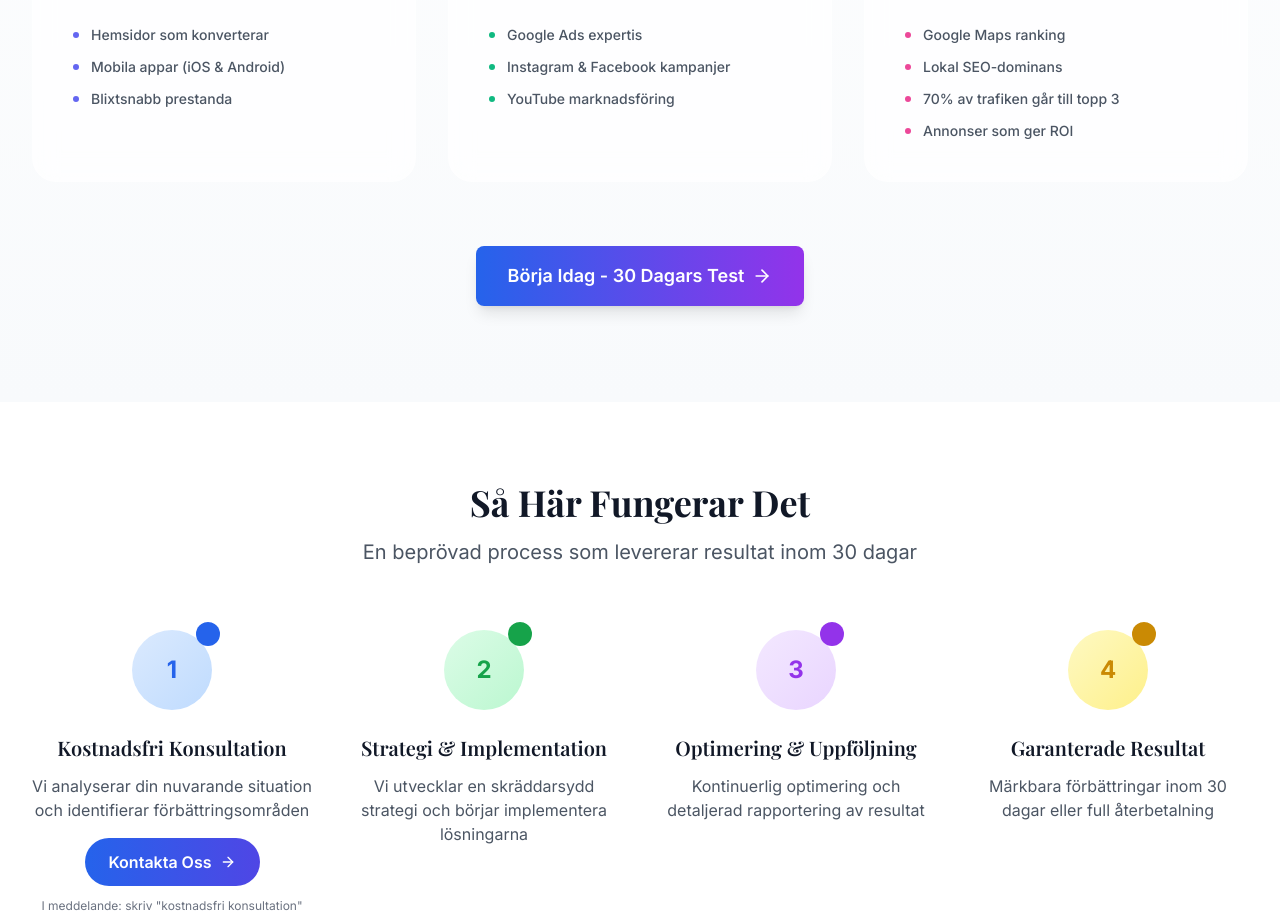
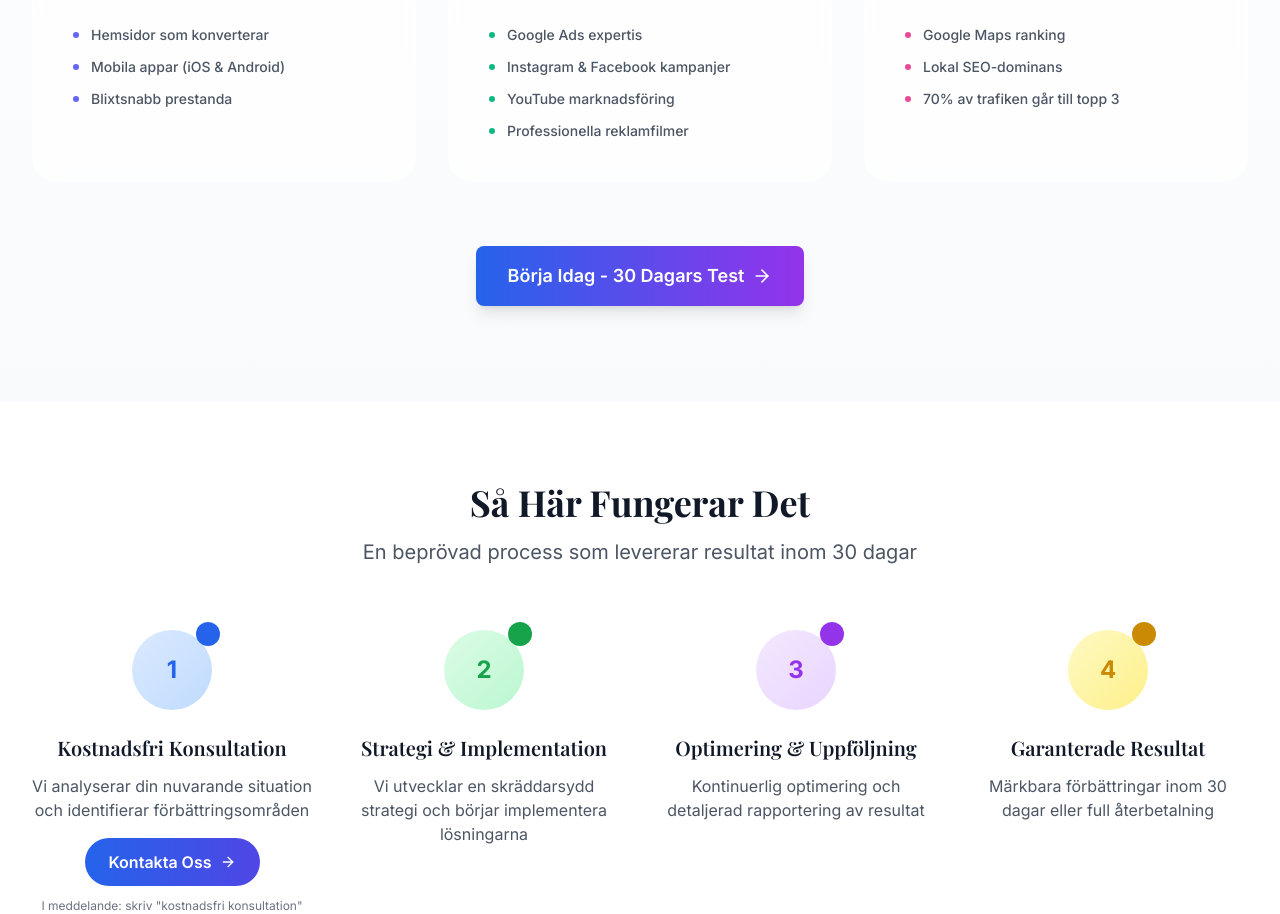
Before and after one commit to DonkeykongM/BahkoSudio.se, a React (Vite) app: page / in a window 1280 px wide. Shown: the part 1664-2578 px from the top of the page. Built offline with nearby package versions, Linux system fonts and the light colour scheme; no server answers.

Commit message:
Updated App.tsx

```diff
--- a/src/App.tsx
+++ b/src/App.tsx
@@ -318,6 +318,7 @@ export default function App() {
                   <li className="flex items-center text-sm font-medium"><div className="w-1.5 h-1.5 bg-emerald-500 rounded-full mr-3"></div>Google Ads expertis</li>
                   <li className="flex items-center text-sm font-medium"><div className="w-1.5 h-1.5 bg-emerald-500 rounded-full mr-3"></div>Instagram & Facebook kampanjer</li>
                   <li className="flex items-center text-sm font-medium"><div className="w-1.5 h-1.5 bg-emerald-500 rounded-full mr-3"></div>YouTube marknadsföring</li>
+                  <li className="flex items-center text-sm font-medium"><div className="w-1.5 h-1.5 bg-emerald-500 rounded-full mr-3"></div>Professionella reklamfilmer</li>
                 </ul>
               </div>
             </div>
@@ -336,7 +337,6 @@ export default function App() {
                   <li className="flex items-center text-sm font-medium"><div className="w-1.5 h-1.5 bg-pink-500 rounded-full mr-3"></div>Google Maps ranking</li>
                   <li className="flex items-center text-sm font-medium"><div className="w-1.5 h-1.5 bg-pink-500 rounded-full mr-3"></div>Lokal SEO-dominans</li>
                   <li className="flex items-center text-sm font-medium"><div className="w-1.5 h-1.5 bg-pink-500 rounded-full mr-3"></div>70% av trafiken går till topp 3</li>
-                  <li className="flex items-center text-sm font-medium"><div className="w-1.5 h-1.5 bg-pink-500 rounded-full mr-3"></div>Annonser som ger ROI</li>
                 </ul>
               </div>
             </div>
```
